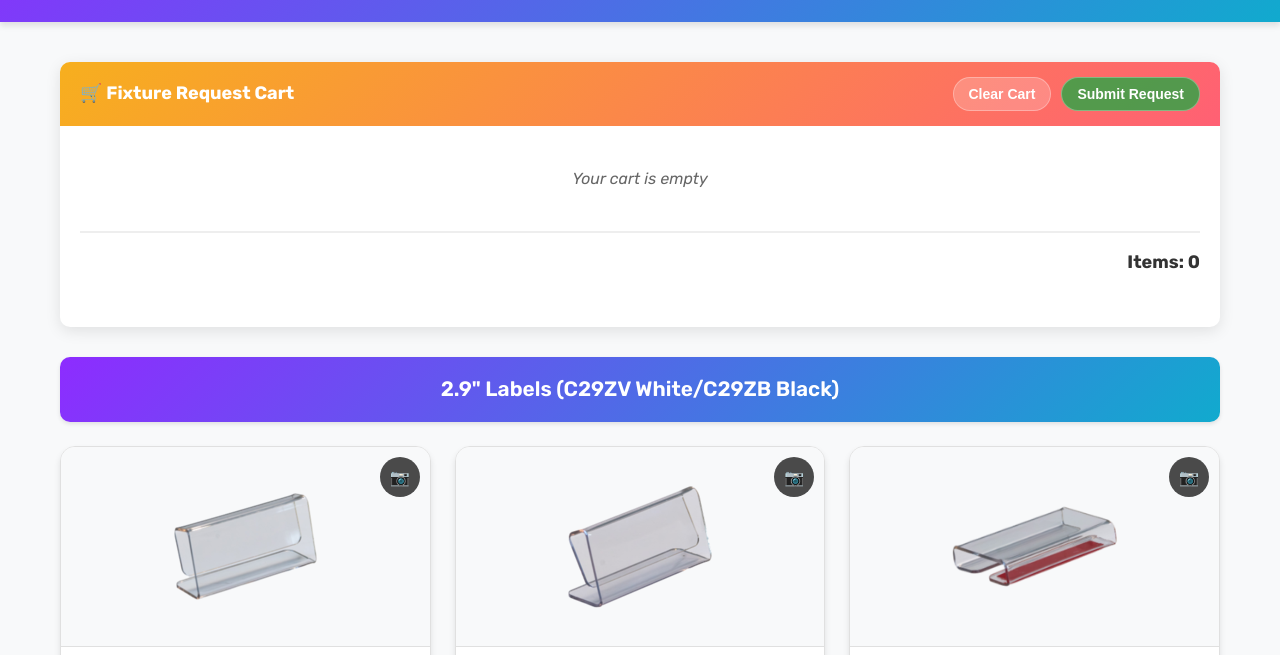
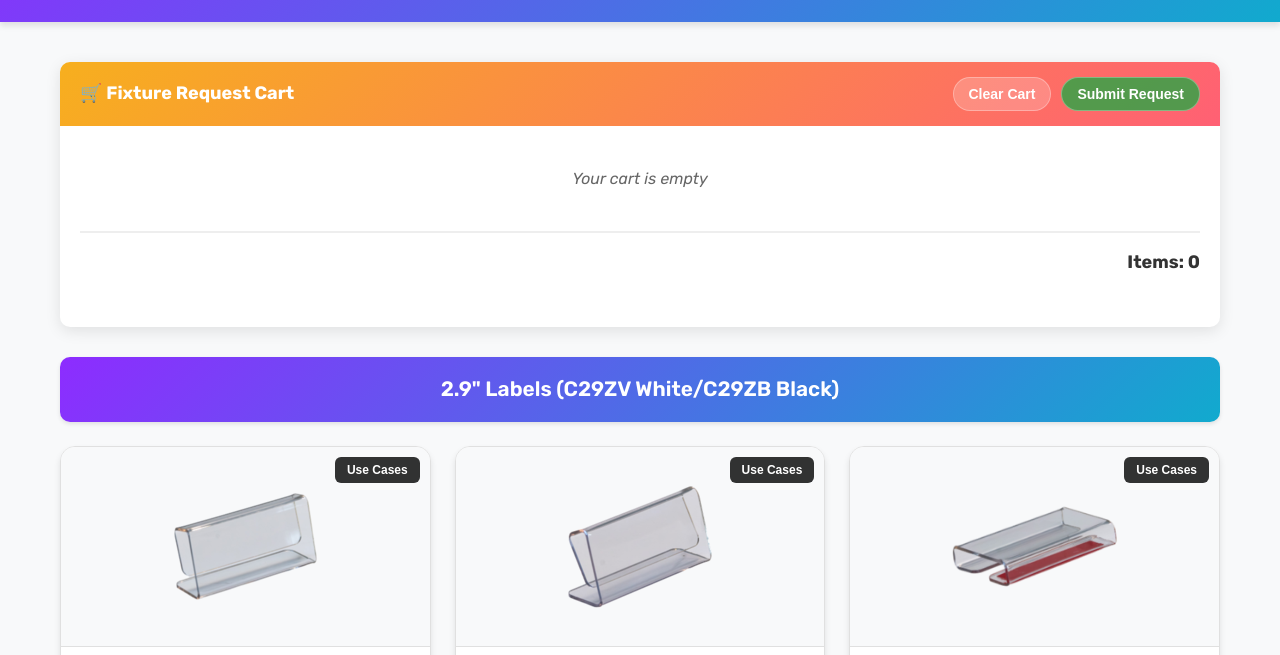
Before and after one commit to Wu-ism/spotlight-catalog, a plain HTML site: page index.html in a window 1280 px wide. Shown: the part 145-800 px from the top of the page. Drawn offline with Linux system fonts and the light colour scheme.

Commit message:
update buttons
Use cases

```diff
--- a/script.js
+++ b/script.js
@@ -360,7 +360,7 @@ function renderProductCard(product) {
         <div class="product-card" data-sku="${product.sku}">
             <div class="product-image">
                 <img src="${product.image}" alt="${product.name}" loading="lazy">
-                <button class="use-cases-btn" data-sku="${product.sku}" data-action="use-cases" title="See Use Cases">📷</button>
+                <button class="use-cases-btn" data-sku="${product.sku}" data-action="use-cases" title="See Use Cases">Use Cases</button>
             </div>
             <div class="product-info">
                 <div class="product-name">${product.name}</div>
--- a/styles.css
+++ b/styles.css
@@ -884,24 +884,25 @@ mark {
     position: absolute;
     top: 10px;
     right: 10px;
-    background: rgba(0, 0, 0, 0.7);
+    background: rgba(0, 0, 0, 0.8);
     color: white;
     border: none;
-    border-radius: 50%;
-    width: 40px;
-    height: 40px;
+    border-radius: 6px;
+    padding: 6px 12px;
     cursor: pointer;
-    font-size: 16px;
+    font-size: 12px;
+    font-weight: 600;
     display: flex;
     align-items: center;
     justify-content: center;
     transition: all 0.3s ease;
     z-index: 10;
+    white-space: nowrap;
 }
 
 .product-image .use-cases-btn:hover {
     background: var(--warning-color);
-    transform: scale(1.1);
+    transform: scale(1.05);
 }
 
 .product-image img {
```
